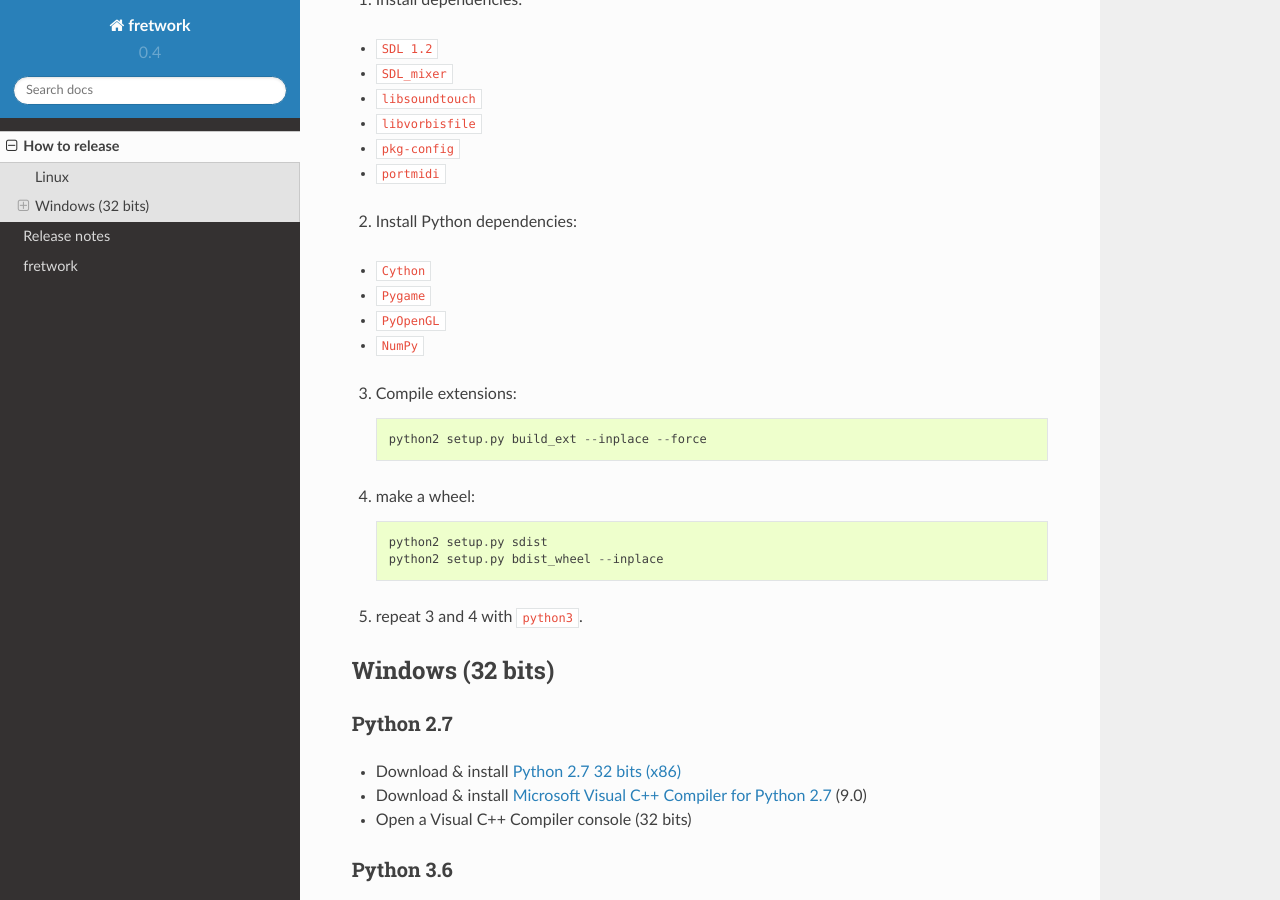
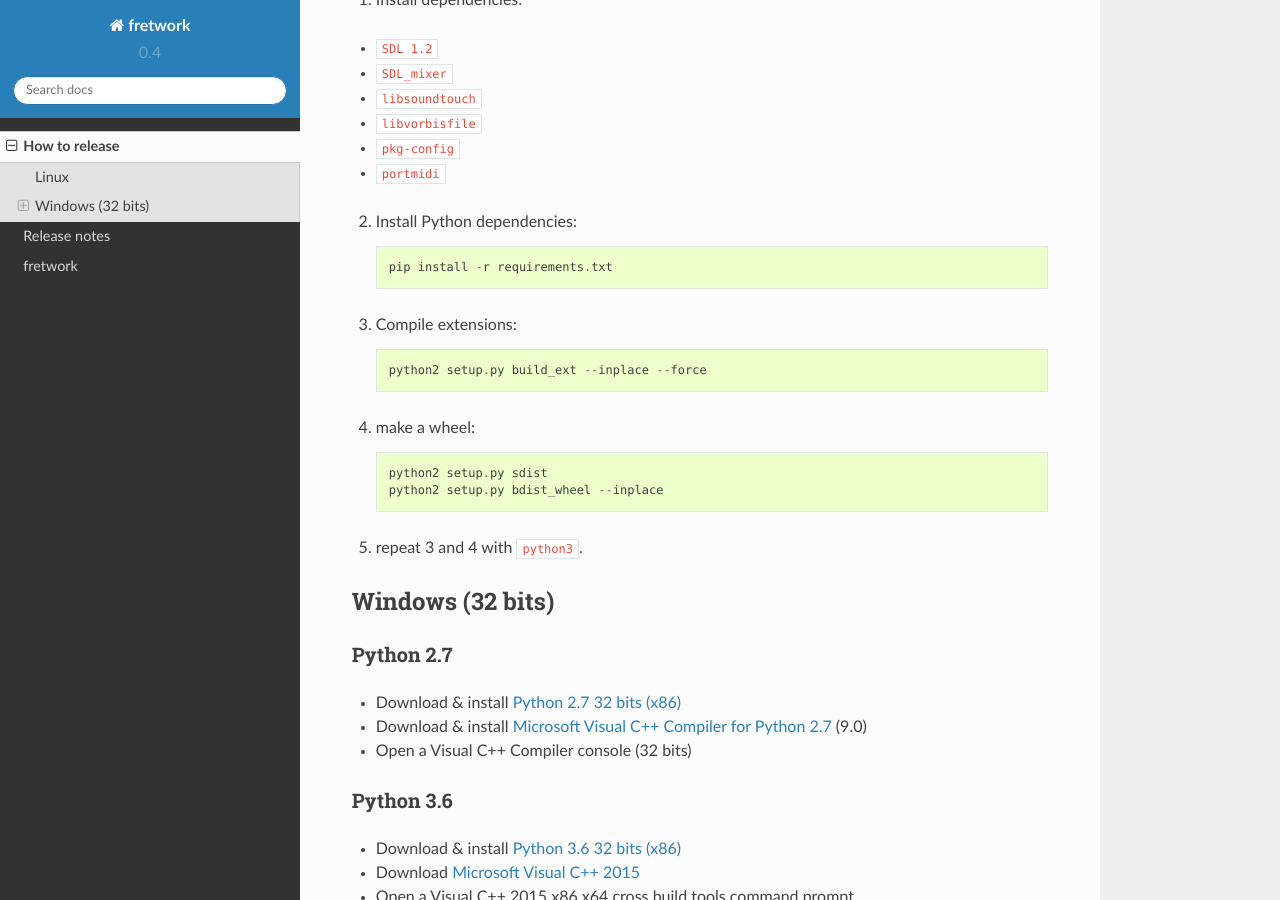
Before and after one commit to fofix/fretwork, a Sphinx documentation site: the page built from doc/source/release.rst, in a window 1280 px wide and 900 px high, scrolled down 614 px. Built offline with Sphinx 7.4.7 and the Read the Docs theme 2.0.0, drawn with Linux system fonts in a browser that asks for light colours.

Commit message:
Deps: add a requirements.txt file
Add a note in the releasenotes.
Update the doc for releases.

```diff
--- a/doc/source/release.rst
+++ b/doc/source/release.rst
@@ -31,12 +31,10 @@ Linux
 - ``pkg-config``
 - ``portmidi``
 
-2. Install Python dependencies:
+2. Install Python dependencies::
 
-- ``Cython``
-- ``Pygame``
-- ``PyOpenGL``
-- ``NumPy``
+    pip install -r requirements.txt
+
 
 3. Compile extensions::
 
--- a/doc/source/releasenotes.rst
+++ b/doc/source/releasenotes.rst
@@ -3,6 +3,8 @@ Release notes
 
 1.0.0 (unreleased)
 ------------------
+
+- Deps: add a requirements.txt file
 
 Details: https://github.com/fofix/fretwork/milestone/3?closed=1
 
--- /dev/null
+++ b/requirements.txt
@@ -0,0 +1,4 @@
+Cython>=0.27,<0.30
+numpy==1.13.3
+Pygame==1.9.3
+PyOpenGL==3.1.0
```
